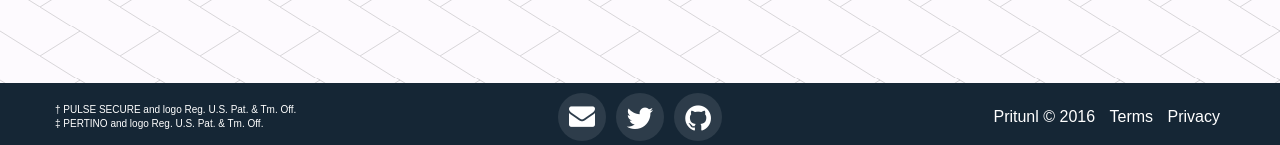
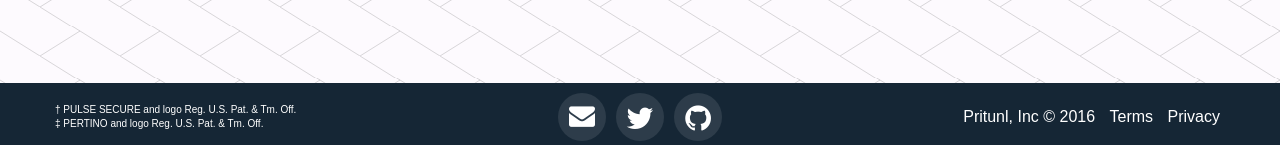
Before and after one commit to pritunl/pritunl.github.io, a Jekyll site: the page built from security.html, in a window 1280 px wide and 900 px high, scrolled down 1838 px. Shown: the part 752-897 px from the top of the window. Built offline with Jekyll 4.4.1, drawn with Linux system fonts in a browser that asks for light colours; nearby versions of some CDN libraries; some web fonts are replaced; Markdown is read by kramdown in place of the engine named in the settings; comment, search, counter and statistics services are not loaded.

Commit message:
Update footer

```diff
--- a/_layouts/default.html
+++ b/_layouts/default.html
@@ -112,7 +112,7 @@
         </div>
         <div class="copyright col-md-4 col-sm-12 col-xs-12">
           <ul class="links list-inline">
-            <li>Pritunl &copy; 2016</li>
+            <li>Pritunl, Inc &copy; 2016</li>
             <li><a href="terms">Terms</a></li>
             <li><a href="privacy">Privacy</a></li>
           </ul>
```
